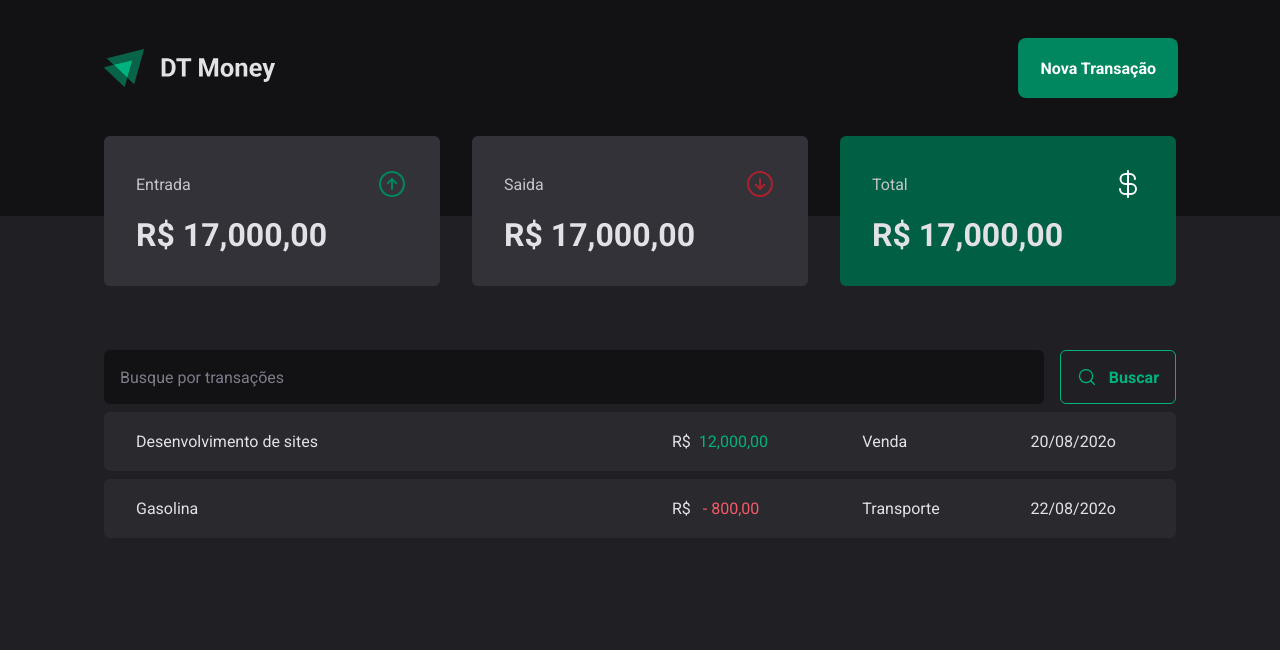
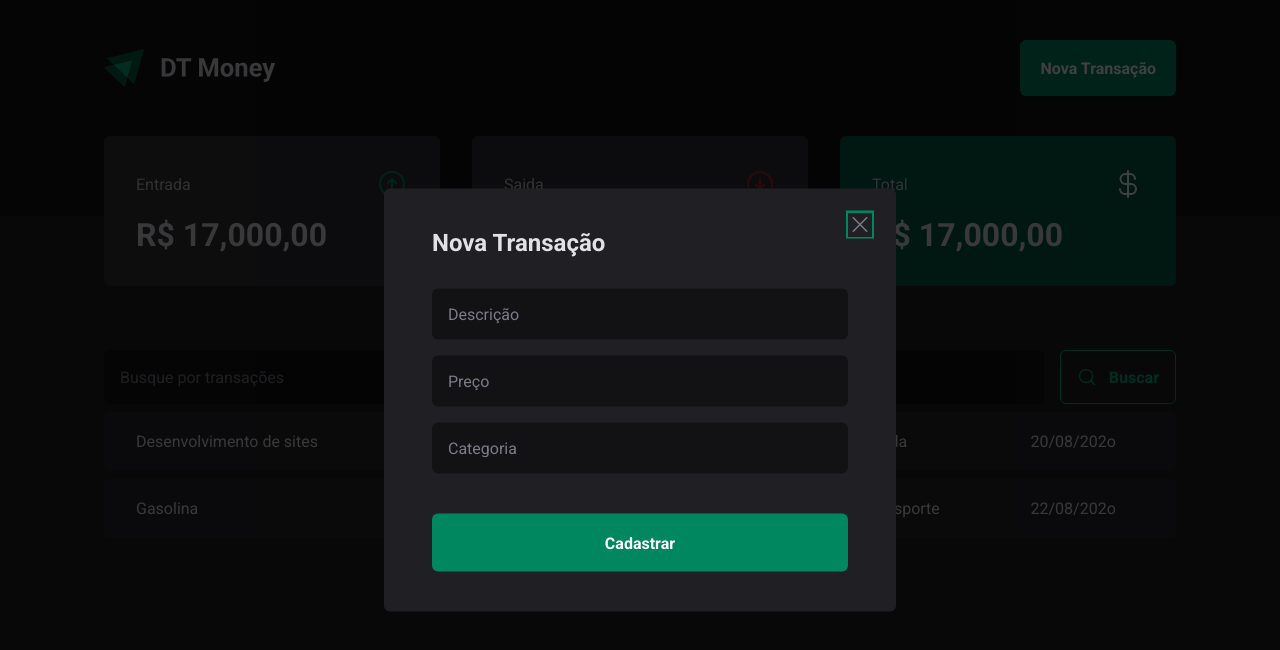
Before and after one commit to markus90souza/website-dtmoney, a React (Vite) app: page / in a window 1280 px wide. Both pictures are taken after a click on the button "Nova Transação". Shown: the top 650 px of the page. Built offline with nearby package versions, Linux system fonts and the light colour scheme.

Commit message:
Feat:component  create NewTransactionModai

```diff
--- a/package.json
+++ b/package.json
@@ -9,6 +9,7 @@
     "preview": "vite preview"
   },
   "dependencies": {
+    "@radix-ui/react-dialog": "^1.0.0",
     "phosphor-react": "^1.4.1",
     "react": "^18.2.0",
     "react-dom": "^18.2.0",
--- a/src/components/Header/index.tsx
+++ b/src/components/Header/index.tsx
@@ -1,13 +1,22 @@
+import * as Dialog from '@radix-ui/react-dialog'
+
 import { HeaderContainer, HeaderWrapper, NewTransactionsButtom } from './styles'
 
 import brand from './../../assets/logo.svg'
+import { NewTransactionModal } from '../NewTransactionModal'
 
 const Header = () => {
   return (
     <HeaderContainer>
       <HeaderWrapper>
         <img src={brand} alt={''} />
-        <NewTransactionsButtom>Nova Transação</NewTransactionsButtom>
+        <Dialog.Root>
+          <Dialog.Trigger asChild>
+            <NewTransactionsButtom>Nova Transação</NewTransactionsButtom>
+          </Dialog.Trigger>
+
+          <NewTransactionModal />
+        </Dialog.Root>
       </HeaderWrapper>
     </HeaderContainer>
   )
--- /dev/null
+++ b/src/components/NewTransactionModal/index.tsx
@@ -0,0 +1,29 @@
+import * as Dialog from '@radix-ui/react-dialog'
+import { X } from 'phosphor-react'
+
+import { Overlay, Content, CloseButton } from './styles'
+
+const NewTransactionModal = () => {
+  return (
+    <Dialog.DialogPortal>
+      <Overlay />
+
+      <Content>
+        <Dialog.Title>Nova Transação</Dialog.Title>
+        <CloseButton>
+          <X size={24} />
+        </CloseButton>
+
+        <form action="">
+          <input type="text" placeholder={'Descrição'} />
+          <input type="text" placeholder={'Preço'} />
+          <input type="text" placeholder={'Categoria'} />
+
+          <button type="submit">Cadastrar</button>
+        </form>
+      </Content>
+    </Dialog.DialogPortal>
+  )
+}
+
+export { NewTransactionModal }
--- /dev/null
+++ b/src/components/NewTransactionModal/styles.ts
@@ -0,0 +1,68 @@
+import styled from 'styled-components'
+import * as Dialog from '@radix-ui/react-dialog'
+
+export const Overlay = styled(Dialog.Overlay)`
+  position: fixed;
+  width: 100vw;
+  height: 100vh;
+  inset: 0;
+  background-color: rgba(0, 0, 0, 0.75);
+`
+
+export const Content = styled(Dialog.Content)`
+  min-width: 32rem;
+  border-radius: 6px;
+  background-color: ${({ theme }) => theme['gray-800']};
+  padding: 2.5rem 3rem;
+  position: fixed;
+  top: 50%;
+  left: 50%;
+  transform: translate(-50%, -50%);
+
+  form {
+    margin-top: 2rem;
+    display: flex;
+    flex-direction: column;
+    gap: 1rem;
+
+    input {
+      padding: 1rem;
+      border: 0;
+      border-radius: 6px;
+      background-color: ${({ theme }) => theme['gray-900']};
+      color: ${({ theme }) => theme['gray-300']};
+
+      &::placeholder {
+        color: ${({ theme }) => theme['gray-500']};
+      }
+    }
+
+    button[type='submit'] {
+      height: 58px;
+      border: 0;
+      background-color: ${({ theme }) => theme['green-500']};
+      color: ${({ theme }) => theme.white};
+      font-weight: bold;
+      padding: 0 1.25rem;
+      border-radius: 6px;
+      margin-top: 1.5rem;
+      cursor: pointer;
+
+      &:hover {
+        background-color: ${({ theme }) => theme['green-700']};
+        transition: background-color 0.2s;
+      }
+    }
+  }
+`
+
+export const CloseButton = styled(Dialog.Close)`
+  position: absolute;
+  background-color: transparent;
+  border: 0;
+  cursor: pointer;
+  top: 1.5rem;
+  right: 1.5rem;
+  line-height: 0;
+  color: ${({ theme }) => theme['gray-500']};
+`
```
Also changed, not shown: 1 other file (tests, documents, lock files or other folders).
